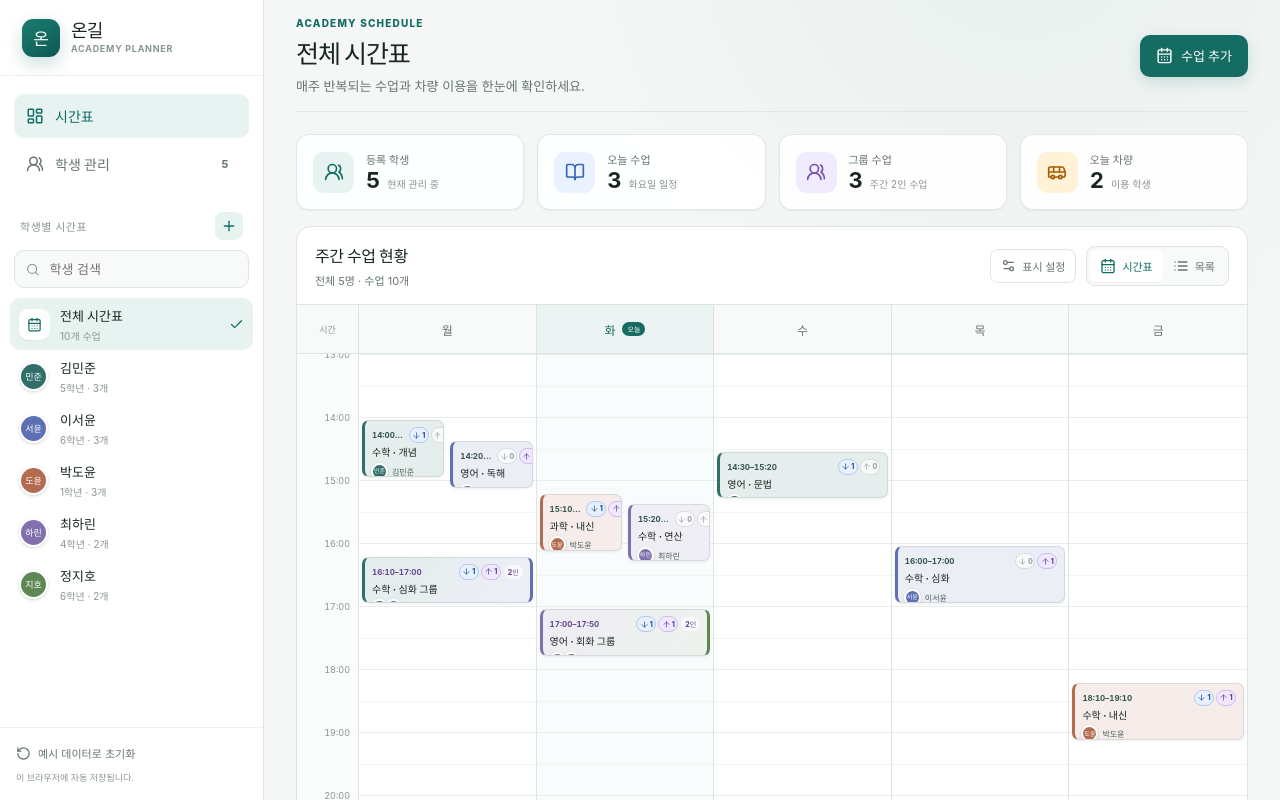
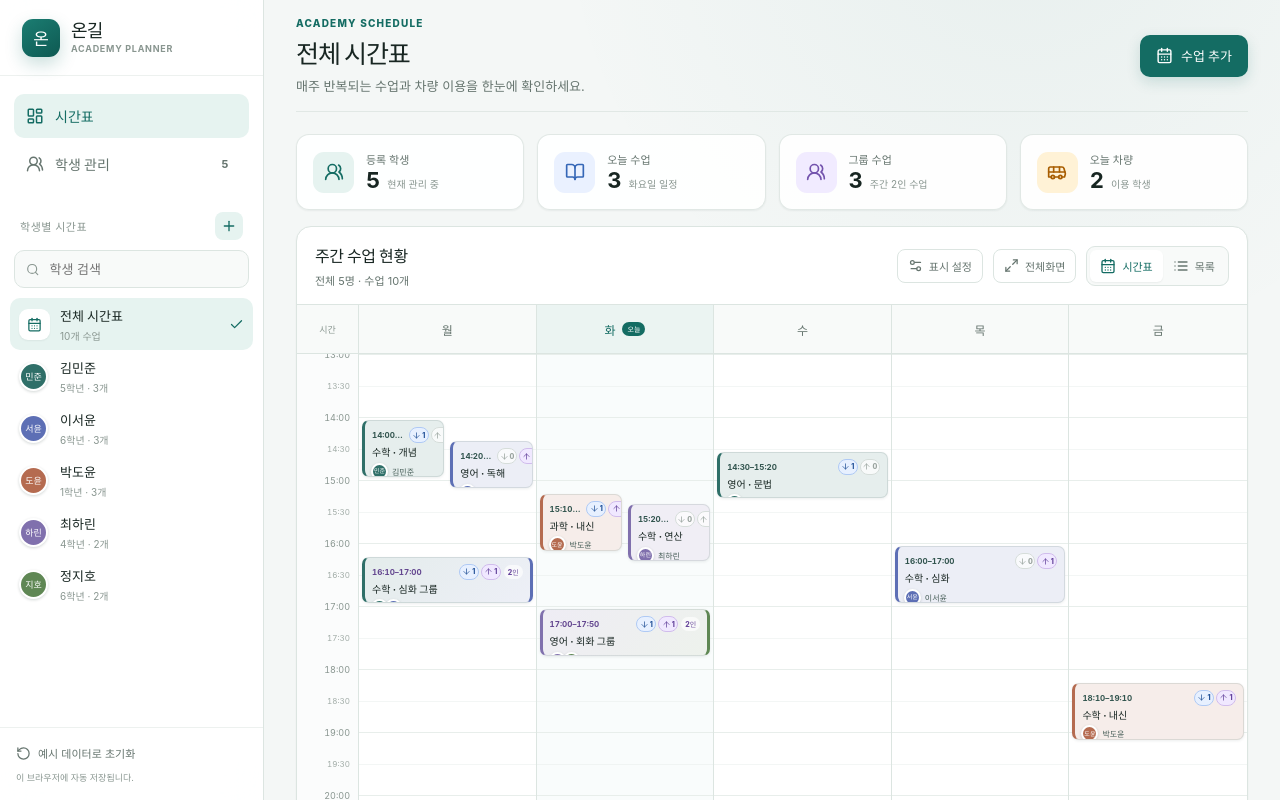
Before and after one commit to despite0506-rgb/ideal-tribble, a React (Vite) app: page / in a window 1280 px wide. Shown: the top 800 px of the page. Built offline with nearby package versions, Linux system fonts and the light colour scheme.

Commit message:
Add fullscreen schedule and half-hour grid

```diff
--- a/src/App.tsx
+++ b/src/App.tsx
@@ -8,6 +8,8 @@ import {
   Clock3,
   LayoutDashboard,
   List,
+  Maximize2,
+  Minimize2,
   Pencil,
   Plus,
   RotateCcw,
@@ -184,7 +186,7 @@ function Timeline({
   const start = settings.startMinute
   const end = settings.endMinute
   const height = (end - start) * PIXELS_PER_MINUTE
-  const hours = Array.from({ length: Math.floor((end - start) / 60) + 1 }, (_, index) => start + index * 60)
+  const timeTicks = Array.from({ length: Math.floor((end - start) / 30) + 1 }, (_, index) => start + index * 30)
   const today = getTodayWeekday()
   const gridStyle = {
     '--day-count': columns.length,
@@ -210,8 +212,8 @@ function Timeline({
       </div>
       <div className="timeline-body" style={{ height }}>
         <div className="time-axis">
-          {hours.map((minute) => (
-            <span key={minute} style={{ top: (minute - start) * PIXELS_PER_MINUTE }}>
+          {timeTicks.map((minute) => (
+            <span className={minute % 60 === 0 ? 'is-hour' : 'is-half-hour'} key={minute} style={{ top: (minute - start) * PIXELS_PER_MINUTE }}>
               {minutesToTime(minute)}
             </span>
           ))}
@@ -225,9 +227,9 @@ function Timeline({
             )))
             return (
               <div className={`day-column${column.weekdays.includes(today) ? ' is-today' : ''}`} key={column.key}>
-                {hours.slice(0, -1).map((minute) => (
+                {timeTicks.slice(0, -1).map((minute) => (
                   <span
-                    className="hour-line"
+                    className={`time-grid-line${minute % 60 === 0 ? ' is-hour' : ' is-half-hour'}`}
                     key={minute}
                     style={{ top: (minute - start) * PIXELS_PER_MINUTE }}
                     aria-hidden="true"
@@ -690,6 +692,7 @@ export default function App() {
   const [selectedDay, setSelectedDay] = useState<Weekday>(getTodayWeekday())
   const [scheduleSettings, setScheduleSettings] = useState<ScheduleSettings>(() => loadScheduleSettings())
   const [settingsOpen, setSettingsOpen] = useState(false)
+  const [scheduleFullscreen, setScheduleFullscreen] = useState(false)
   const [lessonModal, setLessonModal] = useState<LessonModalState>({ open: false })
   const [studentModal, setStudentModal] = useState<StudentModalState>({ open: false })
   const [notice, setNotice] = useState('')
@@ -715,6 +718,18 @@ export default function App() {
       setSelectedDay(6)
     }
   }, [scheduleSettings, selectedDay])
+
+  useEffect(() => {
+    document.body.classList.toggle('schedule-fullscreen-open', scheduleFullscreen)
+    const handleKeyDown = (event: KeyboardEvent) => {
+      if (event.key === 'Escape') setScheduleFullscreen(false)
+    }
+    document.addEventListener('keydown', handleKeyDown)
+    return () => {
+      document.body.classList.remove('schedule-fullscreen-open')
+      document.removeEventListener('keydown', handleKeyDown)
+    }
+  }, [scheduleFullscreen])
 
   const filteredStudents = appState.students.filter((student) => {
     const normalized = studentQuery.trim().toLocaleLowerCase('ko')
@@ -903,7 +918,7 @@ export default function App() {
               <StatCard icon={<Bus size={20} />} label="오늘 차량" value={todayRideCount} hint="이용 학생" tone="amber" />
             </section>
 
-            <section className="schedule-panel">
+            <section className={`schedule-panel${scheduleFullscreen ? ' is-fullscreen' : ''}`}>
               <header className="panel-toolbar">
                 <div>
                   <h2>{selectedStudent ? `${selectedStudent.name}의 주간 시간표` : '주간 수업 현황'}</h2>
@@ -921,7 +936,17 @@ export default function App() {
                     onClick={() => setSettingsOpen((open) => !open)}
                     aria-expanded={settingsOpen}
                   >
-                    <Settings2 size={15} /> 표시 설정
+                    <Settings2 size={15} /> <span>표시 설정</span>
+                  </button>
+                  <button
+                    type="button"
+                    className="schedule-settings-button fullscreen-button"
+                    onClick={() => setScheduleFullscreen((fullscreen) => !fullscreen)}
+                    aria-pressed={scheduleFullscreen}
+                    title={scheduleFullscreen ? '전체화면 나가기 (Esc)' : '시간표 전체화면으로 보기'}
+                  >
+                    {scheduleFullscreen ? <Minimize2 size={15} /> : <Maximize2 size={15} />}
+                    <span>{scheduleFullscreen ? '나가기' : '전체화면'}</span>
                   </button>
                   <div className="view-switch" aria-label="보기 방식">
                     <button type="button" className={scheduleDisplay === 'timeline' ? 'active' : ''} onClick={() => setScheduleDisplay('timeline')} aria-label="시간표 보기"><CalendarDays size={16} /> 시간표</button>
--- a/src/styles.css
+++ b/src/styles.css
@@ -50,6 +50,10 @@ body.modal-open {
   overflow: hidden;
 }
 
+body.schedule-fullscreen-open {
+  overflow: hidden;
+}
+
 .sr-only {
   position: absolute;
   width: 1px;
@@ -570,6 +574,27 @@ textarea:focus-visible {
   box-shadow: var(--shadow-sm);
 }
 
+.schedule-panel.is-fullscreen {
+  position: fixed;
+  z-index: 90;
+  inset: 0;
+  height: 100dvh;
+  overflow: auto;
+  border: 0;
+  border-radius: 0;
+  background: var(--surface);
+  box-shadow: none;
+}
+
+.schedule-panel.is-fullscreen .panel-toolbar {
+  background: rgba(255, 255, 255, 0.97);
+  backdrop-filter: blur(12px);
+}
+
+.schedule-panel.is-fullscreen .timeline-shell {
+  min-width: max(100%, var(--timeline-min-width));
+}
+
 .panel-toolbar {
   display: flex;
   min-height: 78px;
@@ -864,6 +889,11 @@ textarea:focus-visible {
   transform: translateY(-50%);
 }
 
+.time-axis span.is-half-hour {
+  color: #a1aca7;
+  font-size: 8px;
+}
+
 .days-grid {
   display: grid;
   height: 100%;
@@ -885,7 +915,7 @@ textarea:focus-visible {
   background: rgba(230, 243, 240, 0.23);
 }
 
-.hour-line {
+.time-grid-line {
   position: absolute;
   right: 0;
   left: 0;
@@ -894,14 +924,8 @@ textarea:focus-visible {
   pointer-events: none;
 }
 
-.hour-line::after {
-  position: absolute;
-  top: 31.5px;
-  right: 0;
-  left: 0;
-  height: 1px;
+.time-grid-line.is-half-hour {
   background: rgba(232, 238, 235, 0.52);
-  content: "";
 }
 
 .lesson-card {
@@ -1868,6 +1892,8 @@ textarea:focus-visible {
   .panel-toolbar { min-height: 66px; padding: 11px 13px; }
   .panel-toolbar h2 { font-size: 14px; }
   .panel-toolbar p { font-size: 10px; }
+  .schedule-settings-button span { display: none; }
+  .schedule-settings-button { width: 36px; padding: 0; justify-content: center; }
   .toolbar-actions > .ride-pills,
   .view-switch { display: none; }
   .desktop-schedule { display: none; }
```
Also changed, not shown: 5 other files (tests, documents, lock files or other folders).
